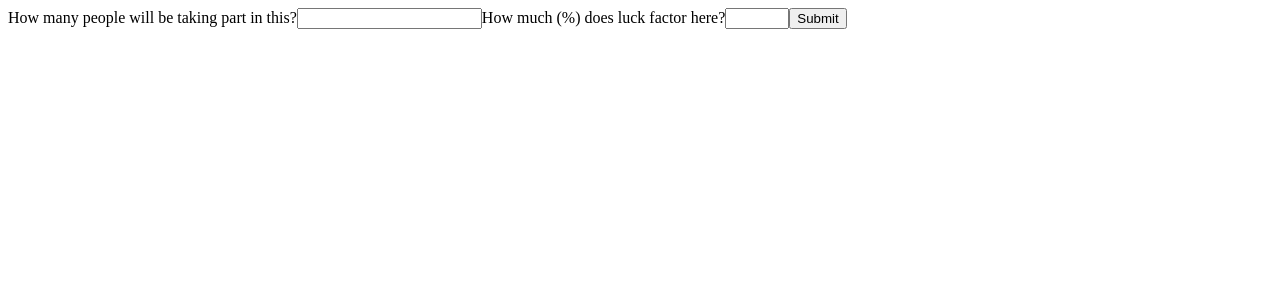
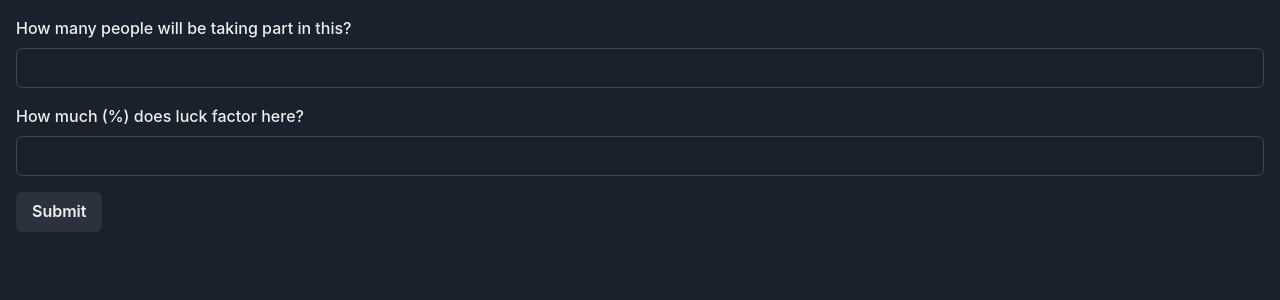
Before and after one commit to jackyef/luck-or-hardwork, a Next.js app: page / in a window 1280 px wide. Shown: the top 300 px of the page. Built offline with nearby package versions, Linux system fonts and the light colour scheme.

Commit message:
Setup chakra ui

```diff
--- a/package.json
+++ b/package.json
@@ -22,7 +22,11 @@
     "typescript": "^3.7.5"
   },
   "dependencies": {
+    "@chakra-ui/react": "^1.4.1",
+    "@emotion/react": "11",
+    "@emotion/styled": "11",
     "@prefresh/next": "^1.3.0",
+    "framer-motion": "4",
     "next": "^10.0.0",
     "next-plugin-preact": "^3.0.3",
     "preact": "^10.5.5",
--- /dev/null
+++ b/src/components/Layout/Layout.tsx
@@ -0,0 +1,7 @@
+import { Container } from "@chakra-ui/react"
+
+export const Layout: React.FC = ({ children }) => {
+  return (
+    <Container py={4} maxW="container.xl">{children}</Container>
+  )
+}
--- a/src/components/VariablesForm/VariablesForm.tsx
+++ b/src/components/VariablesForm/VariablesForm.tsx
@@ -1,3 +1,4 @@
+import { Button, FormControl, FormLabel, Input } from '@chakra-ui/react';
 import { useRef } from 'react';
 
 interface Props {
@@ -20,17 +21,21 @@ export const VariablesForm = ({ onSubmit }: Props) => {
   return (
     <div>
       <form onSubmit={handleSubmit}>
-        How many people will be taking part in this?
-        <input ref={populationRef} type="number" name="population" />
-        How much (%) does luck factor here?
-        <input
+        <FormControl>
+          <FormLabel>How many people will be taking part in this?</FormLabel>
+          <Input ref={populationRef} type="number" name="population" />
+        </FormControl>
+        <FormControl mt={4}>
+          <FormLabel>How much (%) does luck factor here?</FormLabel>
+          <Input
             ref={luckFactorRef}
             type="number"
             min="0"
             max="100"
             name="luckFactor"
           />
-        <button type="submit">Submit</button>
+        </FormControl>
+        <Button mt={4} type="submit">Submit</Button>
       </form>
     </div>
   );
--- /dev/null
+++ b/src/lib/person.ts
@@ -0,0 +1,28 @@
+export type Person = {
+  skill: number;
+  luck: number;
+};
+
+export const createPerson = (): Person => {
+  return {
+    skill: Math.round(Math.random() * 100),
+    luck: Math.round(Math.random() * 100),
+  };
+};
+
+export const getTopNPerson = (people: Person[], luckFactor: number, n: number): Person[] => {
+  const skillFactor = 100 - luckFactor;
+  const sortedPeople = [...people];
+
+  sortedPeople.sort((a, b) => {
+    const scoreA = a.skill * skillFactor + a.luck * luckFactor;
+    const scoreB = b.skill * skillFactor + b.luck * luckFactor;
+
+    return scoreB - scoreA;
+  });
+
+  // console.log(`top ${n}`);
+  // sortedPeople.slice(0, n).forEach((v) => console.log(v));
+
+  return sortedPeople.slice(0, n);
+};
--- /dev/null
+++ b/src/pages/_app.tsx
@@ -0,0 +1,17 @@
+import { Layout } from '@/components/Layout/Layout'
+import { ChakraProvider } from '@chakra-ui/react'
+import { AppProps } from 'next/app'
+import { theme } from '@/theme/theme'
+
+function MyApp({ Component, pageProps }: AppProps) {
+  return (
+    <ChakraProvider theme={theme}>
+      <Layout>
+        <Component {...pageProps} />
+      </Layout>
+    </ChakraProvider>
+  )
+}
+
+
+export default MyApp
--- /dev/null
+++ b/src/pages/_document.tsx
@@ -0,0 +1,18 @@
+import { theme } from '@/theme/theme';
+import { ColorModeScript } from '@chakra-ui/react';
+import NextDocument, { Html, Head, Main, NextScript } from 'next/document';
+
+export default class Document extends NextDocument {
+  render() {
+    return (
+      <Html lang="en">
+        <Head />
+        <body>
+          <ColorModeScript initialColorMode={theme.config.initialColorMode} />
+          <Main />
+          <NextScript />
+        </body>
+      </Html>
+    );
+  }
+}
--- a/src/pages/index.tsx
+++ b/src/pages/index.tsx
@@ -1,36 +1,5 @@
 import { VariablesForm } from '@/components/VariablesForm/VariablesForm';
-
-type Person = {
-  skill: number;
-  luck: number;
-};
-
-const createPerson = (): Person => {
-  return {
-    skill: Math.round(Math.random() * 100),
-    luck: Math.round(Math.random() * 100),
-  };
-};
-
-const getTop10 = (people: Person[], luckFactor: number): Person[] => {
-  const skillFactor = 100 - luckFactor;
-  const sortedPeople = [...people];
-
-  console.log({ skillFactor, luckFactor });
-
-  sortedPeople.sort((a, b) => {
-    const scoreA = a.skill * skillFactor + a.luck * luckFactor;
-    const scoreB = b.skill * skillFactor + b.luck * luckFactor;
-
-    return scoreB - scoreA;
-  });
-
-  // console.log({ sortedPeople, top10: sortedPeople.slice(0, 10) });
-  console.log('top10');
-  sortedPeople.slice(0, 10).forEach((v) => console.log(v));
-
-  return sortedPeople.slice(0, 10);
-};
+import { createPerson, getTopNPerson } from '@/lib/person';
 
 export default function Home() {
   return (
@@ -44,16 +13,14 @@ export default function Home() {
           const people = [];
 
           for (let i = 0; i < population; i += 1) {
+            // generate people
             people.push(createPerson());
           }
 
-          getTop10(people, luckFactor);
+          // get top 10 people
+          console.log(getTopNPerson(people, luckFactor, 10));
         }}
       />
-
-      {/* Generate people */}
-
-      {/* Get top 10 people */}
     </div>
   );
 }
--- /dev/null
+++ b/src/theme/theme.ts
@@ -0,0 +1,8 @@
+import { extendTheme } from '@chakra-ui/react';
+
+export const theme = extendTheme({
+  config: {
+    initialColorMode: 'dark',
+    useSystemColorMode: false,
+  },
+});
```
Also changed, not shown: 1 other file (tests, documents, lock files or other folders). Lines whose indentation alone changed are shown as unchanged.
